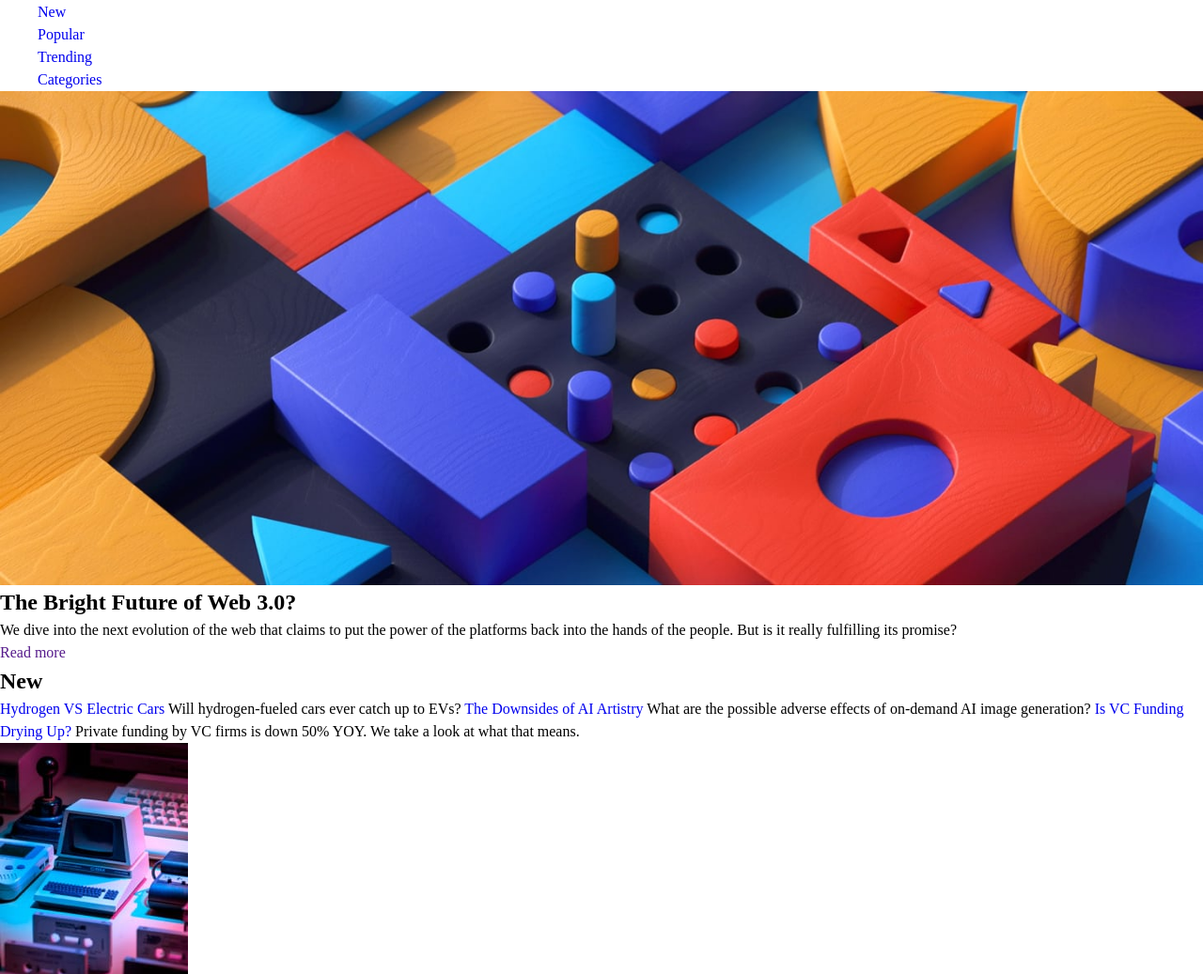
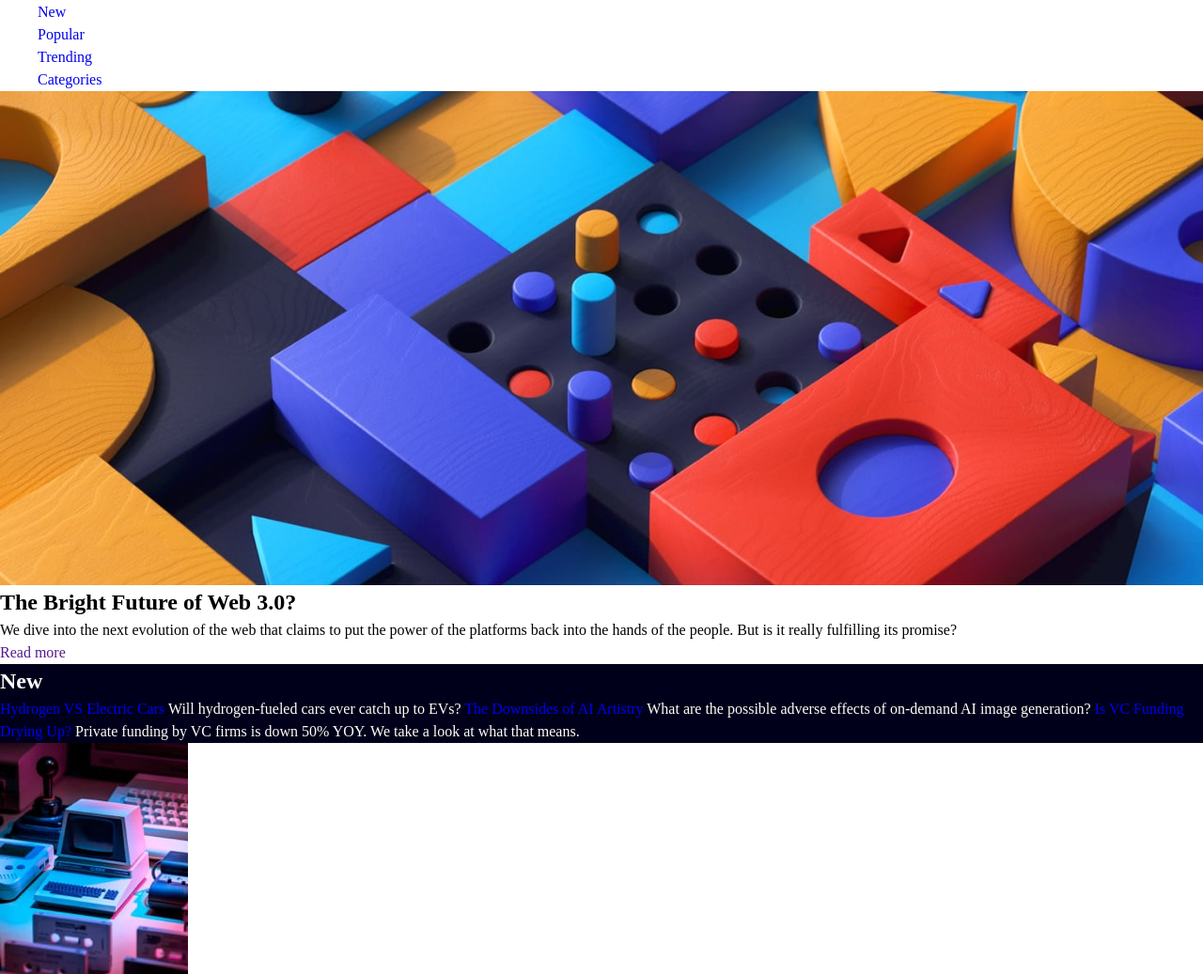
Before and after one commit to Vashinator/news-homepage-main, a plain HTML site: page index.html in a window 1280 px wide. Shown: the part 63-1100 px from the top of the page at 94% size. Drawn offline with Linux system fonts and the light colour scheme.

Commit message:
Updated HTML and style

```diff
--- a/index.html
+++ b/index.html
@@ -51,7 +51,7 @@
 
       <a href="" class="btn">Read more</a>
     </section>
-    <section>
+    <section class="side-panel">
       <h2>New</h2>
 
       <a href="#" class="article-title">Hydrogen VS Electric Cars</a>
--- a/style.css
+++ b/style.css
@@ -100,6 +100,11 @@ nav ul {
   list-style-type: none;
 }
 
+section.side-panel {
+  background-color: var(--clr-dark-blue);
+  color: var(--clr-off-white);
+}
+
 main.grid {
   display: grid;
 
```
